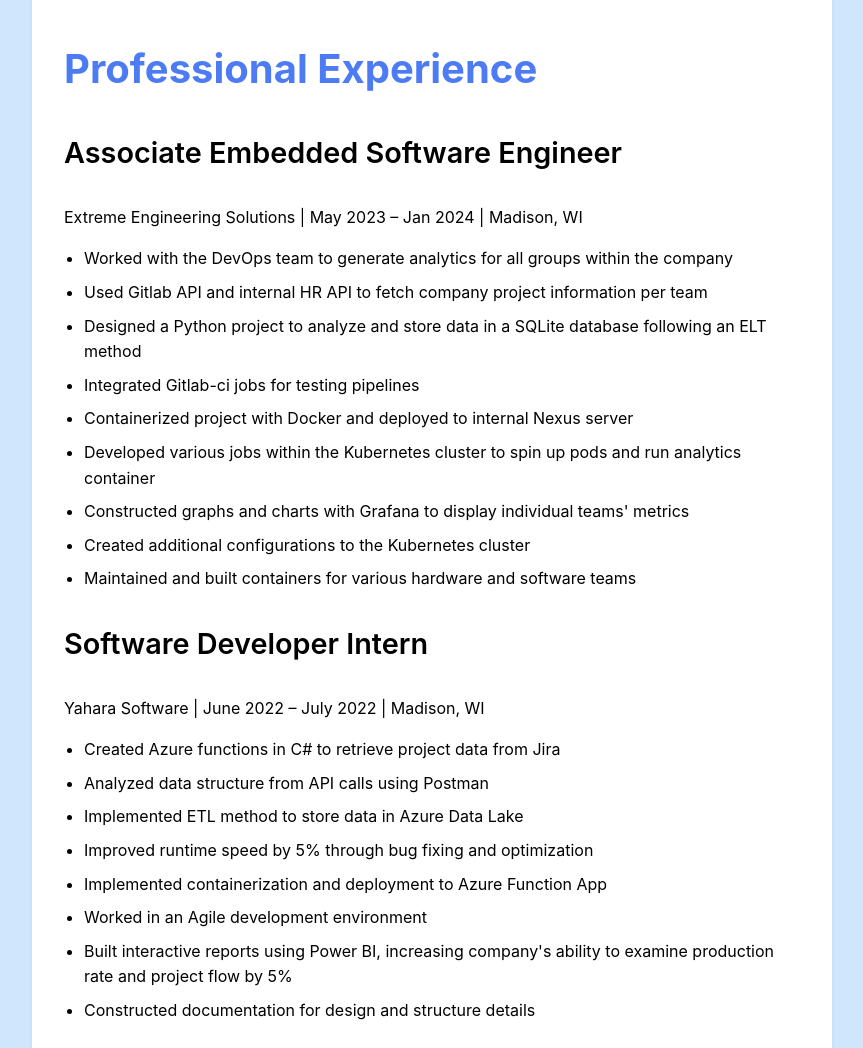
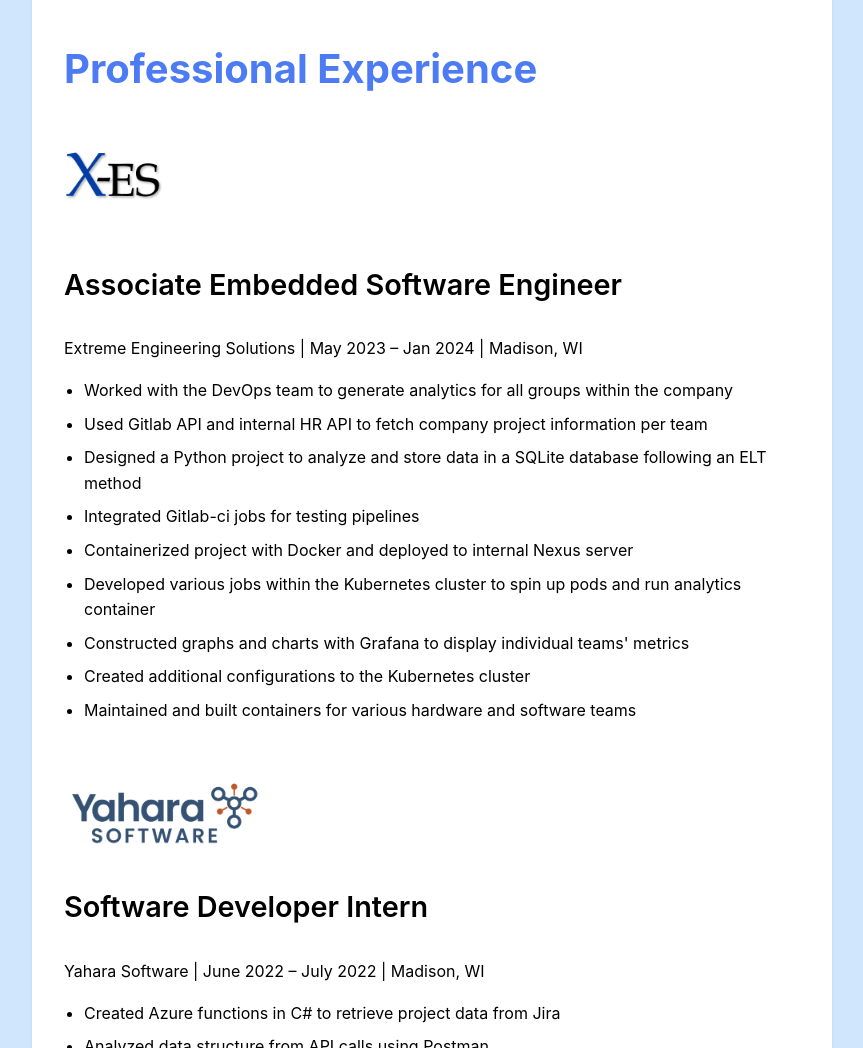
Before and after one commit to Dthakkar18/daven.github.io, a plain HTML site: page experience/experience.html in a window 1280 px wide. Shown: the part 220-1268 px from the top of the page, without its empty margins (208-1071 px from the left). Drawn offline with Linux system fonts and the light colour scheme.

Commit message:
Added images.

```diff
--- a/experience/experience.html
+++ b/experience/experience.html
@@ -23,6 +23,7 @@
         <section id="experience">
             <h2>Professional Experience</h2>
             <article>
+                <img src="../images/extreme_engineering_logo.png" alt="Extreme Engineering Solutions Logo" width="100">
                 <h3>Associate Embedded Software Engineer</h3>
                 <p>Extreme Engineering Solutions | May 2023 – Jan 2024 | Madison, WI</p>
                 <ul>
@@ -38,6 +39,7 @@
                 </ul>
             </article>
             <article>
+                <img src="../images/yahara_software_logo.png" alt="Yahara Software Logo" width="200" style="margin-top: 40px;">
                 <h3>Software Developer Intern</h3>
                 <p>Yahara Software | June 2022 – July 2022 | Madison, WI</p>
                 <ul>
```
Also changed, not shown: projects/projects.html (+1 -0 lines), images/extreme_engineering_logo.png (added), images/personal_project.png (added), images/yahara_software_logo.png (added).
